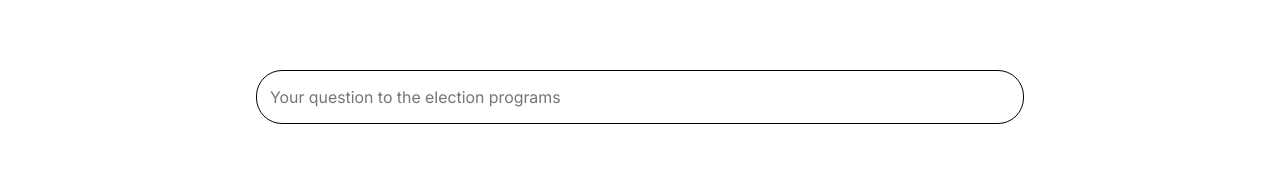
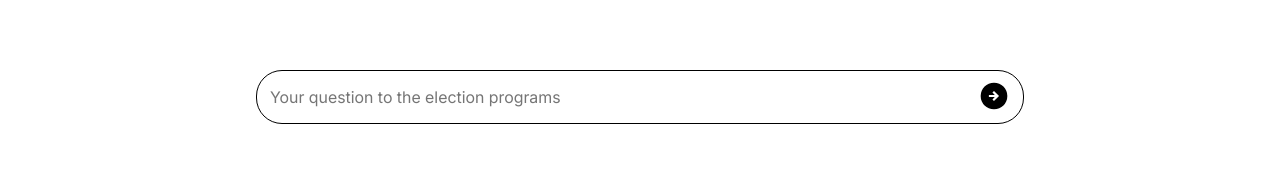
Before and after one commit to svenwiegand/fragdaswahlprogramm-frontend, a React (Vite) app: page / in a window 1280 px wide. Shown: the part 308-482 px from the top of the page. Built offline with nearby package versions, Linux system fonts and the light colour scheme; no server answers.

Commit message:
Make send button always visible.

```diff
--- a/src/chat/ChatTextField.tsx
+++ b/src/chat/ChatTextField.tsx
@@ -87,15 +87,13 @@ export function ChatTextField({onSend}: ChatTextFieldProps) {
                 rows={1}
                 css={textareaStyle}
             />
-            {value ?
-                <button
-                    onClick={sendIfNotEmpty}
-                    aria-label={intl.formatMessage({id: "send"})}
-                    css={buttonStyle}>
-                    <SendIcon width={32} height={32} />
-                </button>
-                : null
-            }
+            <button
+                onClick={sendIfNotEmpty}
+                aria-label={intl.formatMessage({id: "send"})}
+                css={buttonStyle}
+                disabled={!value}>
+                <SendIcon width={32} height={32} />
+            </button>
         </div>
     )
 }
```
